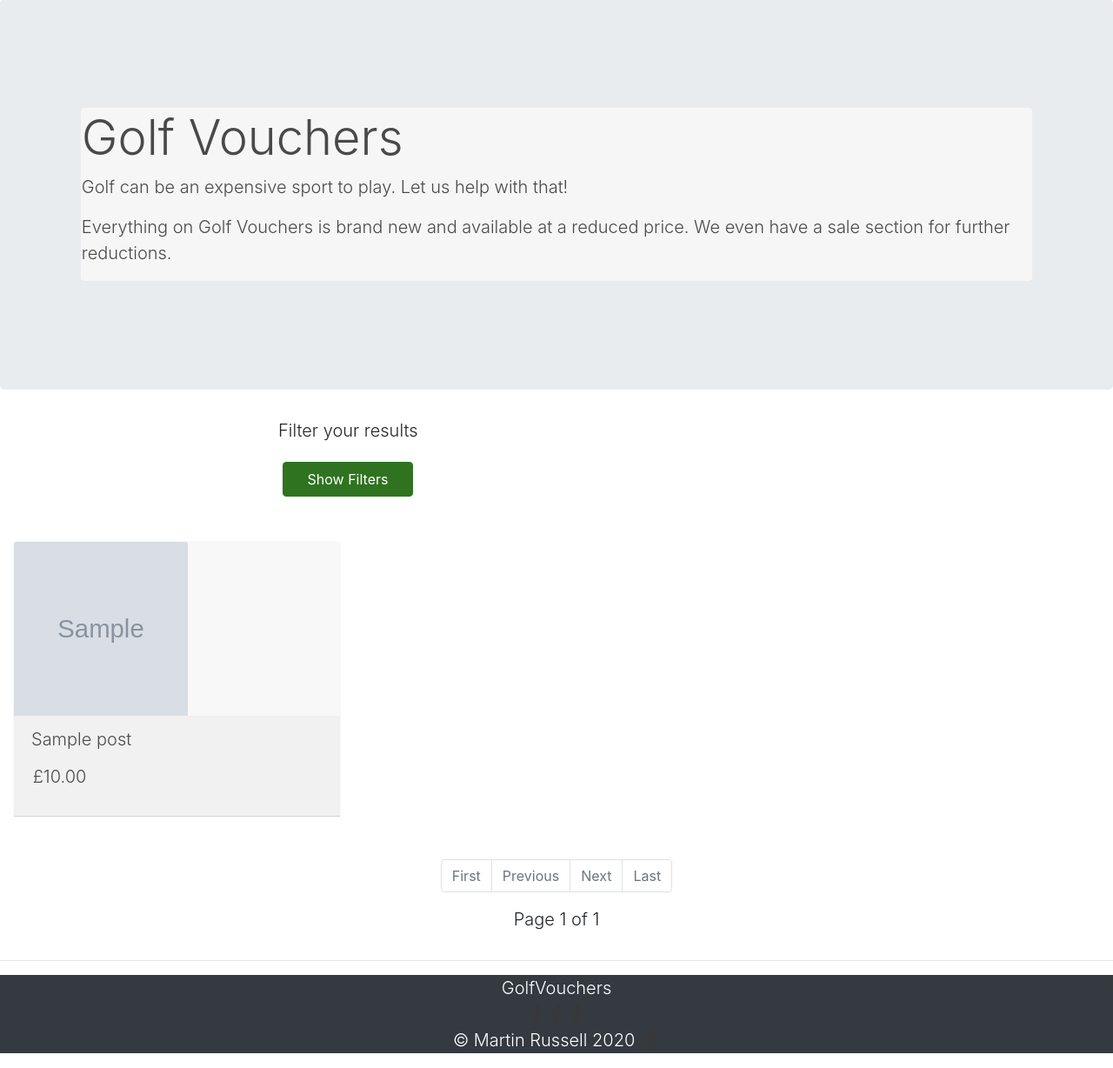
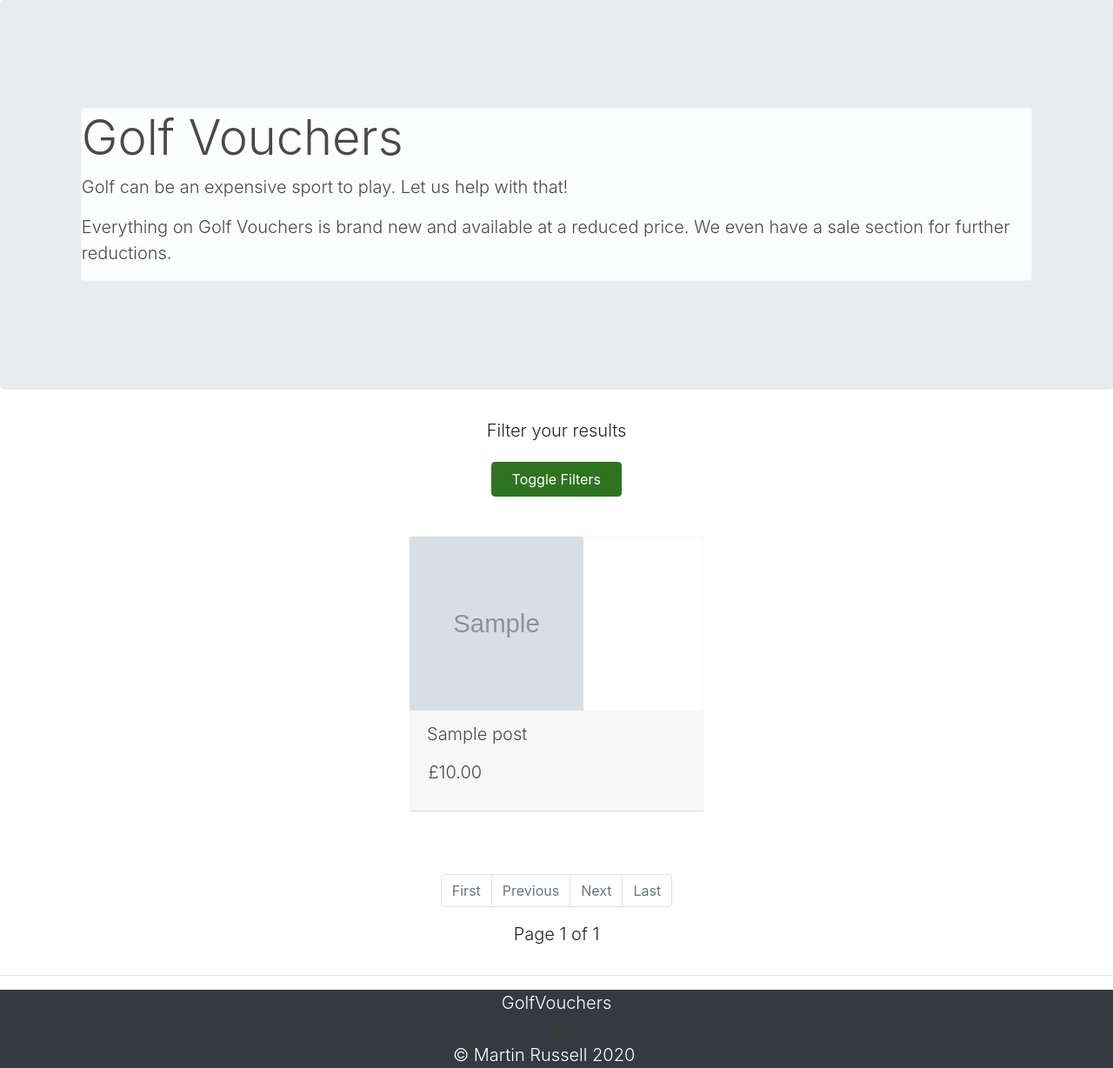
Before and after one commit to martingr1/golfvouchers, a Django app: page /posts/ in a window 1280 px wide. Shown: the part 57-1285 px from the top of the page at 87% size. Run offline with Django 3.2, Linux system fonts and the light colour scheme; tables that the repository leaves empty hold one stand-in row (values such as "Sample post"); grey boxes marked "Sample" are stand-in pictures; some libraries are stand-ins or nearby versions; some web fonts are replaced.

Commit message:
added new styles for cards to templates/posts.html and static/css/custom.css

```diff
--- a/posts/templates/posts.html
+++ b/posts/templates/posts.html
@@ -19,12 +19,14 @@
 	<a class="btn " data-toggle="tooltip" data-placement="top" title="Create new product"
 		href="{% url 'new_post' %}">New Product
 	</a>
+</div>
 {% endif %}
+<div class="container">
 	<div class="row no-gutters justify-content-center">
-		<div class="col-xs-12 col-md-6">
+		<div class="col-xs-12">
 			<p class="lead">Filter your results</p>
-			<button id= "get_filters" class = "btn" >Show Filters</button>
-			<form id ="view_filters" method="GET" enctype="multipart/form-data">
+			<button id= "get_filters" class = "btn" >Toggle Filters</button>
+			<form id="view_filters" method="GET" enctype="multipart/form-data">
 				{{ post_filter.form | as_bootstrap_inline}}
 				<button class="btn btn-primary" type="submit">Search</button>
 				<a class="btn " data-toggle="tooltip" data-placement="top" title="Refresh filters"
@@ -34,12 +36,12 @@
 
 		</div>
 	</div>
-	<div class="row">
+	<div class="row no-gutters justify-content-center ">
 		{% for post in posts %}
-		<div  class="card-deck col-xs-12 col-md-6 col-lg-4">
-			<div id="posts" class="card">
+		<div class="card-deck col-xs-12 col-md-6 col-lg-4">
+			<div class="card post-card ">
 				<a href="{% url 'post_detail' post.id %}">
-				<img class="card-img-top img-fluid img-post" src="{{ MEDIA_URL }}{{ post.image }}" alt="Product image" >
+					<img class="card-img-top img-post align-items-center" src="{{ MEDIA_URL }}{{ post.image }}" alt="Product image" >
                 </a>
 					<div class="card-header">
 						<div class="card-title">
@@ -82,4 +84,5 @@
 	<div class="row justify-content-center">
 		<p class="lead"> Page {{ posts.number }} of {{ posts.paginator.num_pages }}</p>
 	</div>
+</div>
 {% endblock %}
--- a/static/css/custom.css
+++ b/static/css/custom.css
@@ -56,9 +56,8 @@
 .card{
 opacity: 0.9;
 margin: 5%;
-background-color:#F8F8F8; !important;
+background-color: white; !important;
 border-color: #F8F8F8;
-
 }
 
 .card-alt{
@@ -98,21 +97,13 @@
 margin: 5px;
 }
 
-.rev-btn {
-    height: 42px;
-    width: 50px;
-    padding: 10px%;
-    margin-bottom: 5px;
-    margin-left: 5px;
-}
-
 .btn:hover{
 color: #2F7320;
 background-color: white;
 border-color:#2F7320;
 }
 
-.card:hover{
+.post-card:hover{
 color: #2F7320;
 background-color: white;
 border-color:#2F7320;
@@ -128,15 +119,6 @@
 .btn-icon {
     padding-left: 5%;
     margin: 0 auto;
-}
-
-.btn-cancel {
-    color: black;
-    background-color:rgb(121, 120, 120);
-    border-color: rgb(121, 120, 120);
-    width: 150px;
-    height: 40px;
-    padding: 5px;
 }
 
 .btn-cancel:hover{
@@ -191,6 +173,11 @@
 color: #383838;
 }
 
+.links:hover {
+
+color: #2F7320;
+}
+
 /* --- Images and Icons --- */
 
 .affiliate-img {
@@ -214,7 +201,6 @@
     font-size: 20px;
     border-width: 1px;
     border-style: solid;
-    color: #383838;
     margin: 1%;
 }
 
@@ -235,5 +221,9 @@
     height: 15px;
     width: 15px;
     color: white;
+}
 
+.navbar-brand {
+
+    color: white;
 }
```
Lines whose indentation alone changed are shown as unchanged.
